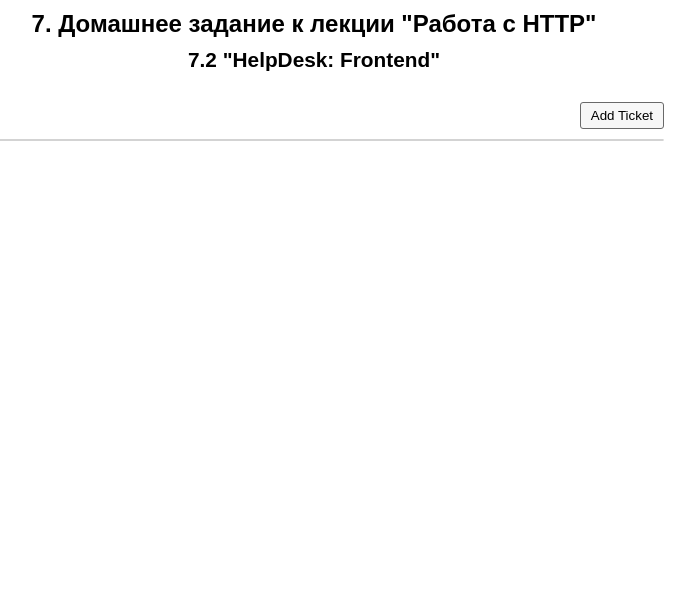
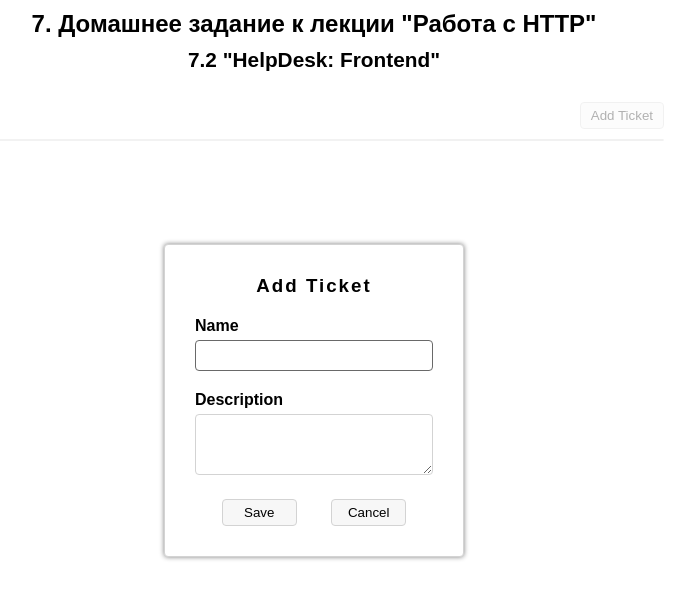
Before and after one commit to MKSInc/AHJ-hw.-7-HTTP.-2-HelpDesk-Pro-Frontend, a website built with webpack: page src/index.html in a window 1280 px wide. Both pictures are taken after a click on the button "Add Ticket". Shown: the whole page, without its empty margins (326-1021 px from the left). Built offline with nearby package versions, Linux system fonts and the light colour scheme; no server answers.

Commit message:
feat: modal windows logic added

```diff
--- a/src/css/help-desk/btn.css
+++ b/src/css/help-desk/btn.css
@@ -19,7 +19,7 @@
 }
 
 .btn_type_rect {
-  border-radius: 3px;
+  border-radius: 4px;
   padding: 5px 10px;
 }
 
--- a/src/css/help-desk/help-desk.css
+++ b/src/css/help-desk/help-desk.css
@@ -10,13 +10,8 @@
 }
 
 .help-desk__body {
-  position: relative;
-
-  display: flex;
-  justify-content: center;
-
   border: 1px solid lightgray;
-  border-radius: 3px;
+  border-radius: 4px;
 }
 
 .help-desk__table {
--- a/src/css/help-desk/modal/modal.css
+++ b/src/css/help-desk/modal/modal.css
@@ -1,9 +1,20 @@
 .modal {
-  position: absolute;
+  position: fixed;
   top: 0;
+  left: 0;
+  right: 0;
+  bottom: 0;
+
+  display: flex;
+  justify-content: center;
+  align-items: center;
+
+}
+
+.modal__form {
   min-width: 300px;
   border: 1px solid lightgrey;
-  border-radius: 20px;
+  border-radius: 4px;
 
   box-shadow: 0 0 5px 0 grey;
 
@@ -32,7 +43,15 @@
 
 .modal__value {
   width: 100%;
-  padding: 5px;
+  border: 1px solid lightgray;
+  border-radius: 4px;
+
+  padding: 7px;
+  outline: none;
+}
+
+.modal__value:focus {
+  border-color: dimgray;
 }
 
 .modal__value-radio {
--- a/src/css/utility.css
+++ b/src/css/utility.css
@@ -10,6 +10,10 @@
   clip: rect(1px, 1px, 1px, 1px);
 }
 
+[data-visibility="shaded"] {
+  opacity: 0.3;
+}
+
 [data-ticket-status="todo"]::after {
   display: none;
 }
--- a/src/html/help-desk.html
+++ b/src/html/help-desk.html
@@ -1,6 +1,6 @@
 <div data-widget="help-desk" class="help-desk">
   <div class="help-desk__control">
-    <button class="btn btn_type_rect">Add Ticket</button>
+    <button data-action="add" class="btn btn_type_rect">Add Ticket</button>
   </div>
   <div data-id="body" class="help-desk__body">
     <table data-id="table" class="help-desk__table"></table>
--- a/src/html/modal-ticket.html
+++ b/src/html/modal-ticket.html
@@ -1,17 +1,19 @@
-<form data-visibility="hidden" class="modal">
-  <h3 class="modal__title">Add Ticket</h3>
+<div data-modal="ticket" data-visibility="hidden" class="modal">
+  <form data-modal="form" class="modal__form">
+    <h3 data-modal="title" class="modal__title"></h3>
     <label class="modal__row">
       <span class="modal__prop">Name</span>
-    <input class="modal__value" type="text" name="name" required>
+      <input data-name="value" class="modal__value" type="text" name="name" required>
     </label>
 
     <label class="modal__row">
       <span class="modal__prop">Description</span>
-    <textarea class="modal__value" name="description" rows="3"></textarea>
+      <textarea data-description="value" class="modal__value" name="description" rows="3"></textarea>
     </label>
 
     <div class="modal__control">
-    <button class="btn btn_type_rect modal__btn">Save</button>
-    <button class="btn btn_type_rect modal__btn">Cancel</button>
+      <button data-action="save" class="btn btn_type_rect modal__btn">Save</button>
+      <button data-action="cancel" class="btn btn_type_rect modal__btn">Cancel</button>
     </div>
   </form>
+</div>
--- a/src/index.html
+++ b/src/index.html
@@ -15,6 +15,6 @@
 <body>
   <h1>7. Домашнее задание к лекции "Работа с HTTP"</h1>
   <h2>7.2 "HelpDesk: Frontend"</h2>
-  <div class="container"></div>
+  <div data-id="container" class="container"></div>
 </body>
 </html>
--- a/src/js/HelpDesk.js
+++ b/src/js/HelpDesk.js
@@ -1,4 +1,5 @@
 import helpDeskHTML from '../html/help-desk.html';
+import ModalTicket from './ModalTicket';
 import createRequest from './createRequest';
 import getTicketRow from './getTicketRow';
 
@@ -9,12 +10,19 @@ export default class HelpDesk {
       helpDesk: null,
       body: null,
       table: null,
+      btnAdd: null,
     };
 
     this.selectors = {
       helpDesk: '[data-widget="help-desk"]',
       body: '[data-id="body"]',
       table: '[data-id="table"]',
+      btnAdd: '[data-action="add"]',
+    };
+
+    this.modal = {
+      ticket: null,
+      confirm: null,
     };
 
     this.ticketsID = new Map();
@@ -25,8 +33,12 @@ export default class HelpDesk {
 
     this.els.helpDesk = this.parent.querySelector(this.selectors.helpDesk);
     this.els.body = this.els.helpDesk.querySelector(this.selectors.body);
+
     this.els.table = this.els.body.querySelector(this.selectors.table);
     this.els.table.addEventListener('click', this.onTableClick.bind(this));
+
+    this.els.btnAdd = this.els.helpDesk.querySelector(this.selectors.btnAdd);
+    this.els.btnAdd.addEventListener('click', this.onBtnAddClick.bind(this));
 
     console.log('HelpDesk This:', this);
 
@@ -39,6 +51,8 @@ export default class HelpDesk {
       // eslint-disable-next-line no-console
       console.error(e);
     }
+
+    this.modal.ticket = new ModalTicket();
   }
 
   updateTable(allTickets) {
@@ -84,6 +98,8 @@ export default class HelpDesk {
           ticketProp.isFullDescShow = true;
         } catch (e) {
           // eslint-disable-next-line no-console
+          console.error('Не удалось получить описание заявки.');
+          // eslint-disable-next-line no-console
           console.error(e);
         }
         // Если полное описание тикета показано, то удаляем его.
@@ -109,5 +125,22 @@ export default class HelpDesk {
         console.error(e);
       }
     }
+
+    if (actionEl.dataset.action === 'edit') {
+      try {
+        const ticketById = await createRequest({ params: { method: 'ticketById', id: ticketProp.id } });
+        this.modal.ticket.show(ticketById);
+      } catch (e) {
+        // eslint-disable-next-line no-console
+        console.error('Не удалось получить данные редактируемой заявки.');
+        // eslint-disable-next-line no-console
+        console.error(e);
+      }
+    }
+  }
+
+  onBtnAddClick() {
+    // Активировать модольное окно для создания тикета.
+    this.modal.ticket.show();
   }
 }
--- /dev/null
+++ b/src/js/Modal.js
@@ -0,0 +1,21 @@
+export default class Modal {
+  constructor() {
+    this.docContainerEL = document.querySelector('[data-id="container"]');
+  }
+
+  // Вариант центрирования модального окна (либо чего другого) через js.
+  // В отличии от flex варианта, не требуется дополнительной обертки.
+  // Оставлено для примера.
+  // eslint-disable-next-line class-methods-use-this
+  getModalCord(modalEL) {
+    const { clientHeight, clientWidth } = document.documentElement;
+    return {
+      x: `${clientWidth / 2 - modalEL.offsetWidth / 2}px`,
+      y: `${clientHeight / 2 - modalEL.offsetHeight / 2}px`,
+    };
+  }
+
+  docContainerShade() {
+    this.docContainerEL.dataset.visibility = 'shaded';
+  }
+}
--- /dev/null
+++ b/src/js/ModalTicket.js
@@ -0,0 +1,73 @@
+import Modal from './Modal';
+import modalTicketHTML from '../html/modal-ticket.html';
+import HiddenTempEl from './utility';
+
+export default class ModalTicket extends Modal {
+  constructor() {
+    super();
+    this.els = {
+      modal: null,
+      form: null,
+      title: null,
+      nameValue: null,
+      descriptionValue: null,
+      btnSave: null,
+      btnCancel: null,
+    };
+
+    this.selectors = {
+      modal: '[data-modal="ticket"]',
+      form: '[data-modal="form"]',
+      title: '[data-modal="title"]',
+      nameValue: '[data-name="value"]',
+      descriptionValue: '[data-description="value"]',
+      btnSave: '[data-action="save"]',
+      btnCancel: '[data-action="cancel"]',
+    };
+
+    this.init();
+  }
+
+  init() {
+    let ht = new HiddenTempEl(modalTicketHTML);
+    // Инициализировать элементы, повешать события.
+    // Создать методы для управления модальным окном.
+    this.els.modal = ht.el.querySelector(this.selectors.modal);
+    this.els.form = this.els.modal.querySelector(this.selectors.form);
+    this.els.title = this.els.form.querySelector(this.selectors.title);
+    this.els.nameValue = this.els.form.querySelector(this.selectors.nameValue);
+    this.els.descriptionValue = this.els.form.querySelector(this.selectors.descriptionValue);
+
+    this.els.btnSave = this.els.form.querySelector(this.selectors.btnSave);
+    this.els.btnSave.addEventListener('click', this.onBtnSaveClick.bind(this));
+
+    this.els.btnCancel = this.els.form.querySelector(this.selectors.btnCancel);
+    this.els.btnCancel.addEventListener('click', this.onBtnCancelClick.bind(this));
+
+    document.body.append(this.els.modal);
+    ht.el.remove();
+    ht = null;
+  }
+
+  // eslint-disable-next-line class-methods-use-this
+  onBtnSaveClick() {
+
+  }
+
+  // eslint-disable-next-line class-methods-use-this
+  onBtnCancelClick() {
+
+  }
+
+  async show(ticket) {
+    if (ticket) {
+      this.els.title.textContent = 'Edit Ticket';
+      this.els.nameValue.value = ticket.name;
+      this.els.descriptionValue.value = ticket.description;
+    } else this.els.title.textContent = 'Add Ticket';
+
+    this.docContainerShade();
+    this.els.modal.removeAttribute('data-visibility');
+    this.els.nameValue.focus();
+  }
+}
--- a/src/js/createRequest.js
+++ b/src/js/createRequest.js
@@ -29,8 +29,8 @@ export default function createRequest({ params, formData }) {
       return;
     }
 
-    // const URL = 'http://localhost:3000';
-    const URL = 'https://ahj-7-2-helpdesk-pro.herokuapp.com';
+    const URL = 'http://localhost:3000';
+    // const URL = 'https://ahj-7-2-helpdesk-pro.herokuapp.com';
     const xhr = new XMLHttpRequest();
 
     let method = 'GET';
--- /dev/null
+++ b/src/js/utility.js
@@ -0,0 +1,23 @@
+// Создает скрытый элемент, с помощью которого можно проинициализировать объект:
+// вставить в этот элемент разметку блока данного объекта, найти в ней по селекторам
+// необходимые элементы, сохранить их в объекте этого блока.
+// указать этим элементам параметры, добавить в них текст и т.д. ...
+// После завершения инициализации нужно удалить этот элемент из body ( ht.el.remove() )
+// При этом главный элемент блока будет хранится в объекте и его можно вставить
+// в конкретного родителя.
+// Предназначен для случая, когда разметка берется из готового html файла.
+// Разметку можно передать в качестве параметра.
+export default class HiddenTempEl {
+  constructor(html = '') {
+    this.el = null;
+    this.init(html);
+  }
+
+  init(html) {
+    const bodyEl = document.getElementsByTagName('body')[0];
+    this.el = document.createElement('div');
+    this.el.dataset.visibility = 'hidden';
+    if (html !== '') this.el.innerHTML = html;
+    bodyEl.append(this.el);
+  }
+}
```
Lines whose indentation alone changed are shown as unchanged.
